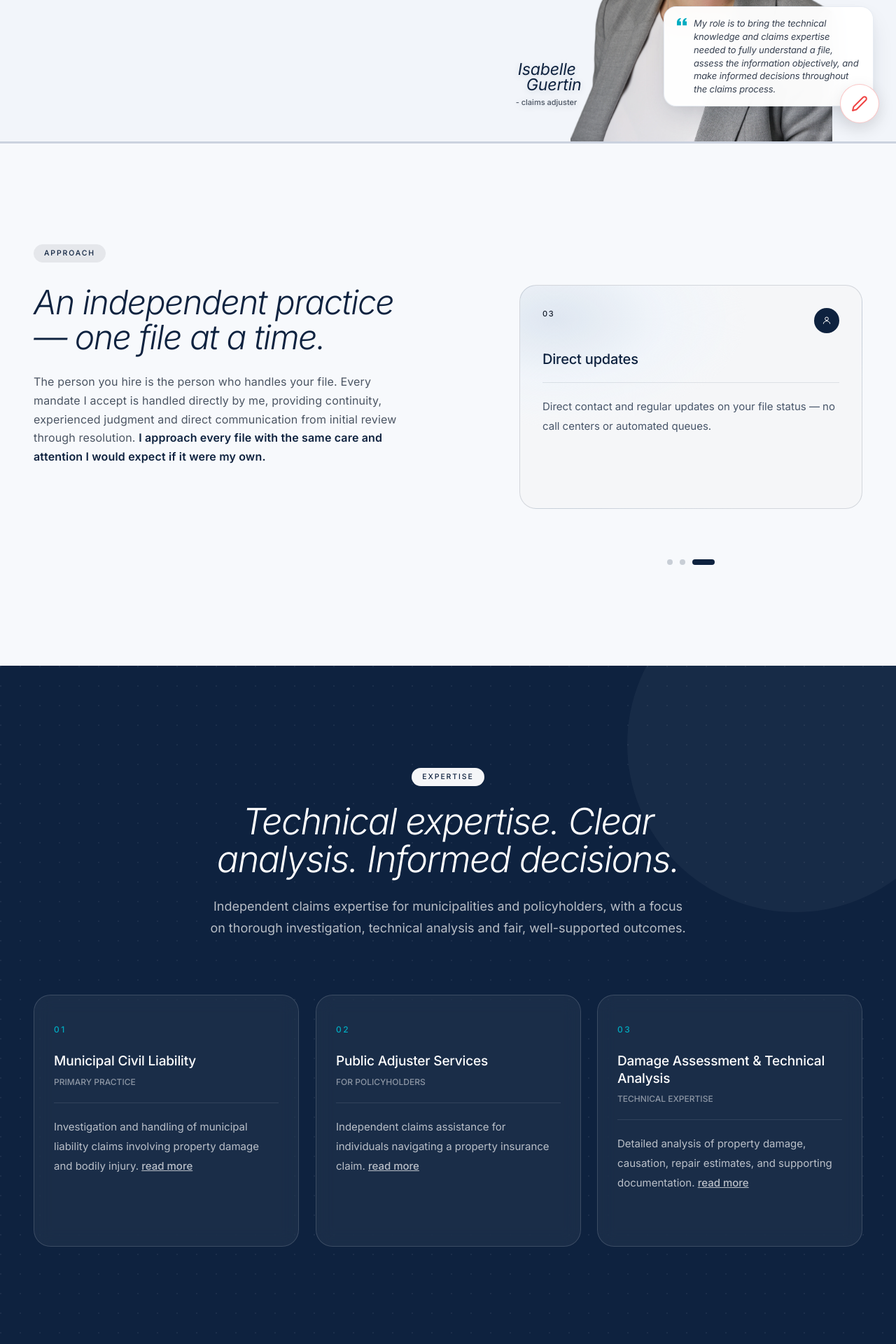
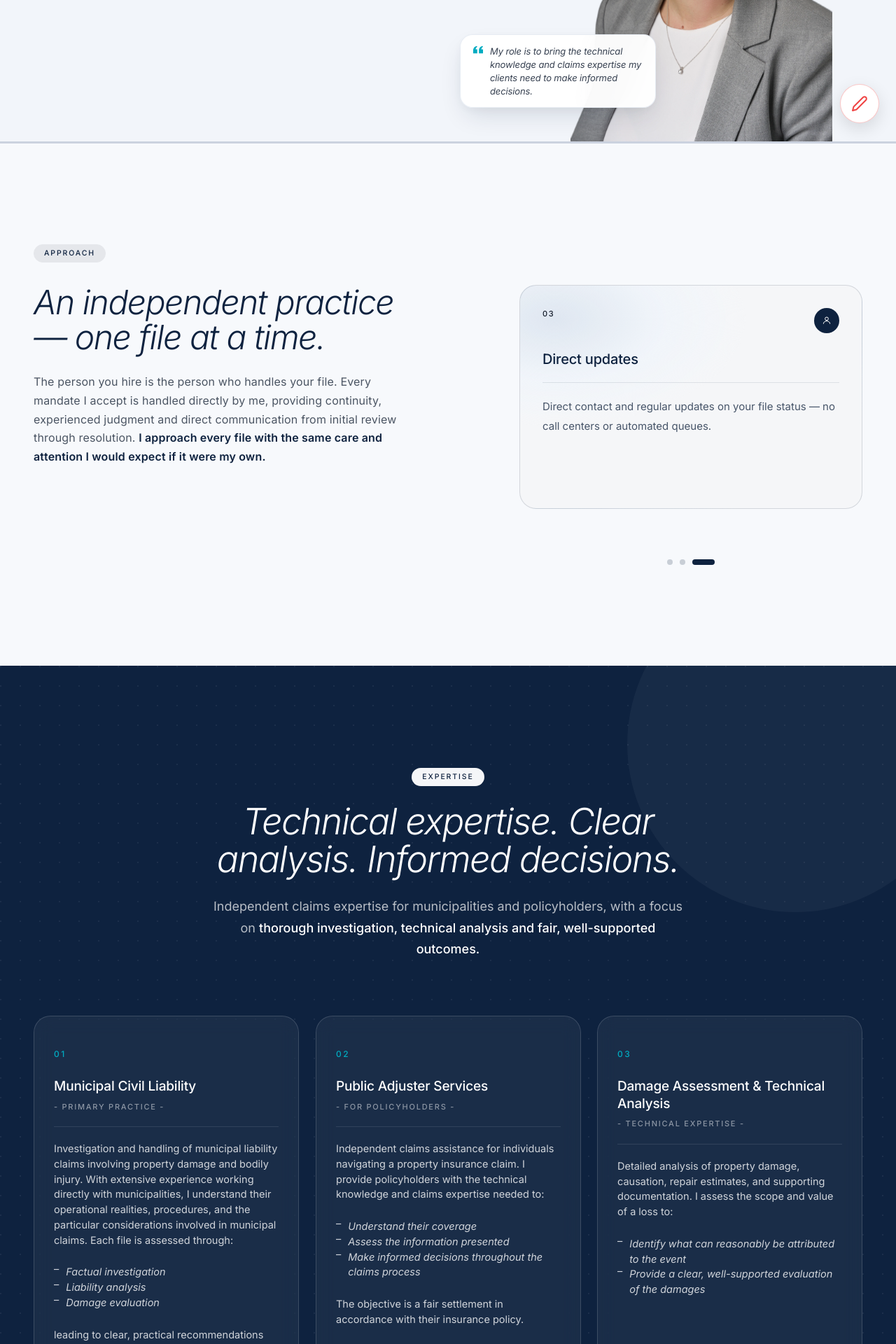
Before and after one commit to Irene2828/ClaimsExpert, a React (Vite) app: page / in a window 1280 px wide. Shown: the part 600-2520 px from the top of the page at 70% size. Built offline with nearby package versions, Linux system fonts and the light colour scheme.

Commit message:
Update layout, styling, text formatting and timeline on About and Expertise pages

```diff
--- a/src/components/Expertise.jsx
+++ b/src/components/Expertise.jsx
@@ -1,12 +1,4 @@
-import { useState } from 'react';
-
 export default function Expertise() {
-  const [expandedCards, setExpandedCards] = useState({});
-
-  const toggleCard = (id) => {
-    setExpandedCards((prev) => ({ ...prev, [id]: !prev[id] }));
-  };
-
   return (
     <section id="expertise" className="bg-[#0E223F] relative overflow-hidden">
       <div
@@ -26,97 +18,121 @@ export default function Expertise() {
             Technical expertise. Clear analysis. Informed decisions.
           </h2>
           <p className="font-inter text-[17px] lg:text-[18px] leading-[1.7] text-white/70 mt-6 mx-auto max-w-[60ch]">
-            Independent claims expertise for municipalities and policyholders, with a focus on thorough investigation, technical analysis and fair, well-supported outcomes.
+            Independent claims expertise for municipalities and policyholders, with a focus on <span className="text-white font-medium">thorough investigation, technical analysis and fair, well-supported outcomes.</span>
           </p>
         </div>
-        <div className="mt-16 lg:mt-20 grid grid-cols-1 md:grid-cols-3 gap-6 lg:gap-6 w-full max-w-full min-w-0">
-          <div className="bg-white/5 backdrop-blur-[12px] border border-white/15 rounded-[24px] pt-10 px-7 sm:px-8 lg:px-9 pb-8 min-h-[360px] w-full min-w-0 flex flex-col">
+
+        <div className="mt-16 lg:mt-20 grid grid-cols-1 md:grid-cols-3 gap-6 lg:gap-6 w-full max-w-full min-w-0 items-stretch">
+
+          {/* Card 1 — Municipal Civil Liability */}
+          <div className="bg-white/5 backdrop-blur-[12px] border border-white/15 rounded-[24px] pt-10 px-7 sm:px-8 lg:px-9 pb-16 lg:pb-20 w-full min-w-0 flex flex-col justify-between h-full">
+            <div>
               <span className="font-inter text-[12px] tracking-[0.2em] font-medium" style={{ color: "#00ACC1" }}>
                 01
               </span>
               <h3 className="font-inter font-medium text-[19px] leading-[1.3] tracking-[-0.01em] text-white mt-6 text-left">
                 Municipal Civil Liability
               </h3>
-            <p className="font-inter text-[12px] tracking-[0.05em] uppercase text-white/50 mt-2 font-medium text-left">
-              Primary Practice
+              <p className="font-inter text-[11px] tracking-[0.16em] uppercase text-white/50 mt-2 font-medium text-left">
+                - PRIMARY PRACTICE -
               </p>
               <div className="w-full h-px bg-white/10 my-5" />
-            <p
-              className="font-inter text-[14px] lg:text-[15px] leading-7 text-white/70 text-left [text-wrap:pretty]"
-              style={{ textWrap: "pretty", textAlign: "left" }}
-            >
-              Investigation and handling of municipal liability claims involving property damage and bodily injury.
-              {expandedCards[1] ? (
-                " With extensive experience working directly with municipalities, I understand their operational realities, procedures, and the particular considerations involved in municipal claims. Each file is assessed through factual investigation, liability analysis, and damage evaluation, leading to clear, practical recommendations tailored to the municipality’s specific circumstances."
-              ) : " "}
-              {" "}
-              <button
-                type="button"
-                onClick={() => toggleCard(1)}
-                className="inline-flex items-center text-white/90 hover:text-white font-medium ml-1.5 transition-colors underline cursor-pointer"
-              >
-                {expandedCards[1] ? "Read less" : "read more"}
-              </button>
+
+              <p className="font-inter text-[14px] lg:text-[14.5px] leading-relaxed text-white/80 text-left">
+                Investigation and handling of municipal liability claims involving property damage and bodily injury. With extensive experience working directly with municipalities, I understand their operational realities, procedures, and the particular considerations involved in municipal claims. Each file is assessed through:
+              </p>
+
+              <ul className="mt-6 mb-6 pl-4 sm:pl-5 space-y-3.5 font-inter text-[14px] lg:text-[14.5px] leading-relaxed text-white/80 text-left italic">
+                <li className="flex items-start gap-2.5">
+                  <span className="text-[#00ACC1] font-bold text-base leading-none select-none shrink-0 mt-0.5 not-italic">–</span>
+                  <span>Factual investigation</span>
+                </li>
+                <li className="flex items-start gap-2.5">
+                  <span className="text-[#00ACC1] font-bold text-base leading-none select-none shrink-0 mt-0.5 not-italic">–</span>
+                  <span>Liability analysis</span>
+                </li>
+                <li className="flex items-start gap-2.5">
+                  <span className="text-[#00ACC1] font-bold text-base leading-none select-none shrink-0 mt-0.5 not-italic">–</span>
+                  <span>Damage evaluation</span>
+                </li>
+              </ul>
+
+              <p className="font-inter text-[14px] lg:text-[14.5px] leading-relaxed text-white/80 text-left mt-6 mb-6">
+                leading to clear, practical recommendations tailored to the municipality's specific circumstances.
               </p>
             </div>
-          <div className="bg-white/5 backdrop-blur-[12px] border border-white/15 rounded-[24px] pt-10 px-7 sm:px-8 lg:px-9 pb-8 min-h-[360px] w-full min-w-0 flex flex-col">
+          </div>
+
+          {/* Card 2 — Public Adjuster Services */}
+          <div className="bg-white/5 backdrop-blur-[12px] border border-white/15 rounded-[24px] pt-10 px-7 sm:px-8 lg:px-9 pb-16 lg:pb-20 w-full min-w-0 flex flex-col justify-between h-full">
+            <div>
               <span className="font-inter text-[12px] tracking-[0.2em] font-medium" style={{ color: "#00ACC1" }}>
                 02
               </span>
               <h3 className="font-inter font-medium text-[19px] leading-[1.3] tracking-[-0.01em] text-white mt-6 text-left">
                 Public Adjuster Services
               </h3>
-            <p className="font-inter text-[12px] tracking-[0.05em] uppercase text-white/50 mt-2 font-medium text-left">
-              For Policyholders
+              <p className="font-inter text-[11px] tracking-[0.16em] uppercase text-white/50 mt-2 font-medium text-left">
+                - FOR POLICYHOLDERS -
               </p>
               <div className="w-full h-px bg-white/10 my-5" />
-            <p
-              className="font-inter text-[14px] lg:text-[15px] leading-7 text-white/70 text-left [text-wrap:pretty]"
-              style={{ textWrap: "pretty", textAlign: "left" }}
-            >
-              Independent claims assistance for individuals navigating a property insurance claim.
-              {expandedCards[2] ? (
-                " I provide policyholders with the technical knowledge and claims expertise needed to understand their coverage, assess the information presented, and make informed decisions throughout the claims process, with the objective of reaching a fair settlement in accordance with their insurance policy."
-              ) : " "}
-              {" "}
-              <button
-                type="button"
-                onClick={() => toggleCard(2)}
-                className="inline-flex items-center text-white/90 hover:text-white font-medium ml-1.5 transition-colors underline cursor-pointer"
-              >
-                {expandedCards[2] ? "Read less" : "read more"}
-              </button>
+
+              <p className="font-inter text-[14px] lg:text-[14.5px] leading-relaxed text-white/80 text-left">
+                Independent claims assistance for individuals navigating a property insurance claim. I provide policyholders with the technical knowledge and claims expertise needed to:
+              </p>
+
+              <ul className="mt-6 mb-6 pl-4 sm:pl-5 space-y-3.5 font-inter text-[14px] lg:text-[14.5px] leading-relaxed text-white/80 text-left italic">
+                <li className="flex items-start gap-2.5">
+                  <span className="text-[#00ACC1] font-bold text-base leading-none select-none shrink-0 mt-0.5 not-italic">–</span>
+                  <span>Understand their coverage</span>
+                </li>
+                <li className="flex items-start gap-2.5">
+                  <span className="text-[#00ACC1] font-bold text-base leading-none select-none shrink-0 mt-0.5 not-italic">–</span>
+                  <span>Assess the information presented</span>
+                </li>
+                <li className="flex items-start gap-2.5">
+                  <span className="text-[#00ACC1] font-bold text-base leading-none select-none shrink-0 mt-0.5 not-italic">–</span>
+                  <span>Make informed decisions throughout the claims process</span>
+                </li>
+              </ul>
+
+              <p className="font-inter text-[14px] lg:text-[14.5px] leading-relaxed text-white/80 text-left mt-6 mb-6">
+                The objective is a fair settlement in accordance with their insurance policy.
               </p>
             </div>
-          <div className="bg-white/5 backdrop-blur-[12px] border border-white/15 rounded-[24px] pt-10 px-7 sm:px-8 lg:px-9 pb-8 min-h-[360px] w-full min-w-0 flex flex-col">
+          </div>
+
+          {/* Card 3 — Damage Assessment & Technical Analysis */}
+          <div className="bg-white/5 backdrop-blur-[12px] border border-white/15 rounded-[24px] pt-10 px-7 sm:px-8 lg:px-9 pb-16 lg:pb-20 w-full min-w-0 flex flex-col justify-between h-full">
+            <div>
               <span className="font-inter text-[12px] tracking-[0.2em] font-medium" style={{ color: "#00ACC1" }}>
                 03
               </span>
               <h3 className="font-inter font-medium text-[19px] leading-[1.3] tracking-[-0.01em] text-white mt-6 text-left">
                 Damage Assessment & Technical Analysis
               </h3>
-            <p className="font-inter text-[12px] tracking-[0.05em] uppercase text-white/50 mt-2 font-medium text-left">
-              Technical Expertise
+              <p className="font-inter text-[11px] tracking-[0.16em] uppercase text-white/50 mt-2 font-medium text-left">
+                - TECHNICAL EXPERTISE -
               </p>
               <div className="w-full h-px bg-white/10 my-5" />
-            <p
-              className="font-inter text-[14px] lg:text-[15px] leading-7 text-white/70 text-left [text-wrap:pretty]"
-              style={{ textWrap: "pretty", textAlign: "left" }}
-            >
-              Detailed analysis of property damage, causation, repair estimates, and supporting documentation.
-              {expandedCards[3] ? (
-                " I assess the scope and value of a loss to identify what can reasonably be attributed to the event and provide a clear, well-supported evaluation of the damages."
-              ) : " "}
-              {" "}
-              <button
-                type="button"
-                onClick={() => toggleCard(3)}
-                className="inline-flex items-center text-white/90 hover:text-white font-medium ml-1.5 transition-colors underline cursor-pointer"
-              >
-                {expandedCards[3] ? "Read less" : "read more"}
-              </button>
+
+              <p className="font-inter text-[14px] lg:text-[14.5px] leading-relaxed text-white/80 text-left">
+                Detailed analysis of property damage, causation, repair estimates, and supporting documentation. I assess the scope and value of a loss to:
               </p>
+
+              <ul className="mt-6 mb-6 pl-4 sm:pl-5 space-y-3.5 font-inter text-[14px] lg:text-[14.5px] leading-relaxed text-white/80 text-left italic">
+                <li className="flex items-start gap-2.5">
+                  <span className="text-[#00ACC1] font-bold text-base leading-none select-none shrink-0 mt-0.5 not-italic">–</span>
+                  <span>Identify what can reasonably be attributed to the event</span>
+                </li>
+                <li className="flex items-start gap-2.5">
+                  <span className="text-[#00ACC1] font-bold text-base leading-none select-none shrink-0 mt-0.5 not-italic">–</span>
+                  <span>Provide a clear, well-supported evaluation of the damages</span>
+                </li>
+              </ul>
             </div>
+          </div>
+
         </div>
       </div>
     </section>
--- a/src/components/Hero.jsx
+++ b/src/components/Hero.jsx
@@ -137,14 +137,15 @@ export default function Hero() {
                 height: "clamp(400px, calc(100svh - 180px), 560px)",
               }}
             >
+              {/* Name & Title Badge (adjusted position) */}
               <div
                 className="hero-name-badge select-none pointer-events-none hidden sm:block"
                 style={{
                   position: "absolute",
-                  left: "-7%",
-                  bottom: "14px",
+                  right: "5%",
+                  top: "22%",
                   zIndex: 25,
-                  textAlign: "left",
+                  textAlign: "right",
                   filter: "drop-shadow(0 2px 4px rgba(14,34,63,0.15))",
                 }}
               >
@@ -167,12 +168,28 @@ export default function Hero() {
                   style={{
                     marginTop: "5px",
                     paddingLeft: "0px",
-                    marginLeft: "-3px",
                   }}
                 >
                   - claims adjuster
                 </div>
               </div>
+
+              {/* Quote Card (moved to bottom-left of portrait) */}
+              <div className="hero-quote-card flex items-start gap-2.5 select-none">
+                <svg
+                  width="14"
+                  height="14"
+                  viewBox="0 0 24 24"
+                  fill="#00ACC1"
+                  className="shrink-0 mt-0.5 opacity-90"
+                >
+                  <path d="M14.017 21v-7.391c0-5.704 3.731-9.57 8.983-10.609l.995 2.151c-2.432.917-3.995 3.638-3.995 5.849h4v10h-9.983zm-14.017 0v-7.391c0-5.704 3.748-9.57 9-10.609l.996 2.151c-2.433.917-3.996 3.638-3.996 5.849h3.983v10h-9.983z" />
+                </svg>
+                <p>
+                  My role is to bring the technical knowledge and claims expertise my clients need to make informed decisions.
+                </p>
+              </div>
+
               <img
                 src={portraitImage}
                 alt="Isabelle Guertin - Claims Advisory"
@@ -197,25 +214,6 @@ export default function Hero() {
             </div>
           </div>
         </div>
-
-        {/* Quote card (visible on desktop, hidden on mobile via CSS) */}
-        <div className="hero-quote-card flex items-start gap-2.5 select-none">
-          <svg
-            width="14"
-            height="14"
-            viewBox="0 0 24 24"
-            fill="#00ACC1"
-            className="shrink-0 mt-0.5 opacity-90"
-          >
-            <path d="M14.017 21v-7.391c0-5.704 3.731-9.57 8.983-10.609l.995 2.151c-2.432.917-3.995 3.638-3.995 5.849h4v10h-9.983zm-14.017 0v-7.391c0-5.704 3.748-9.57 9-10.609l.996 2.151c-2.433.917-3.996 3.638-3.996 5.849h3.983v10h-9.983z" />
-          </svg>
-          <p>
-            My role is to bring the technical knowledge and claims
-            expertise needed to fully understand a file, assess the
-            information objectively, and make informed decisions throughout
-            the claims process.
-          </p>
-        </div>
       </div>
     </section>
   );
--- a/src/index.css
+++ b/src/index.css
@@ -2535,9 +2535,10 @@
         display: flex !important;
         position: absolute !important;
         z-index: 20 !important;
-        right: 32px !important;
-        bottom: 16px !important;
-        max-width: 300px !important;
+        left: -25% !important;
+        right: auto !important;
+        bottom: 14px !important;
+        max-width: 280px !important;
         background: rgba(255, 255, 255, 0.96) !important;
         backdrop-filter: blur(16px) !important;
         -webkit-backdrop-filter: blur(16px) !important;
@@ -2742,8 +2743,9 @@
 
         /* 7. Quote text on 1670px screens */
         html body .hero-quote-card {
-          max-width: 320px !important;
-          right: 48px !important;
+          max-width: 300px !important;
+          left: -28% !important;
+          right: auto !important;
           bottom: 20px !important;
           padding: 10px 14px !important;
         }
```
Also changed, not shown: src/pages/About.jsx (+141 -109 lines), src/assets/roy-isabelle-portrait.png (added). Lines whose indentation alone changed are shown as unchanged.
